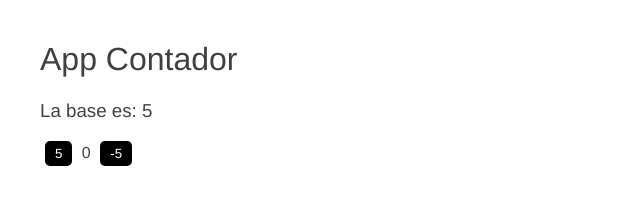
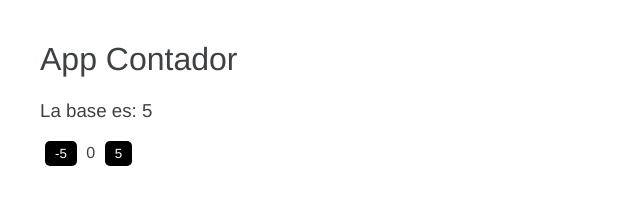
Before and after one commit to adrianGette/01-bases-angular, an Angular app: page / in a window 1280 px wide. Shown: the top 216 px of the page, without its empty margins (0-640 px from the left). Built offline with nearby package versions, Linux system fonts and the light colour scheme.

Commit message:
Crear el componente de app-contador manualmente

```diff
--- a/src/app/app.component.html
+++ b/src/app/app.component.html
@@ -1,8 +1,2 @@
-<h1>{{ titulo }}</h1>
-<h3>La base es: <strong> {{ base }} </strong></h3>
 
-<button (click)=" acumular( base ) "> {{ base }} </button>
-
-<span> {{ numero }} </span>
-
-<button (click)=" acumular( -base ) "> {{ -base }} </button>
+<app-contador></app-contador>
--- a/src/app/app.component.ts
+++ b/src/app/app.component.ts
@@ -6,11 +6,5 @@
   styleUrls: ['./app.component.css']
 })
 export class AppComponent {
-  titulo: string  = 'App Contador';
-  numero: number = 0;
-  base : number = 5;
 
-  acumular( valor: number ) {
-    this.numero += valor;
-  }
 }
--- a/src/app/app.module.ts
+++ b/src/app/app.module.ts
@@ -2,10 +2,12 @@
 import { BrowserModule } from '@angular/platform-browser';
 
 import { AppComponent } from './app.component';
+import { ContadorComponent } from './contador.component';
 
 @NgModule({
   declarations: [
-    AppComponent
+    AppComponent,
+    ContadorComponent
   ],
   imports: [
     BrowserModule
--- /dev/null
+++ b/src/app/contador.component.ts
@@ -0,0 +1,25 @@
+import { Component } from "@angular/core";
+
+@Component({
+    selector: 'app-contador',
+    template: `
+        <h1>{{ titulo }}</h1>
+        <h3>La base es: <strong> {{ base }} </strong></h3>
+
+        <button (click)=" acumular( -base ) "> {{ -base }} </button>
+
+        <span> {{ numero }} </span>
+
+        <button (click)=" acumular( +base ) "> {{ base }} </button>
+    `
+})
+
+export class ContadorComponent {
+    titulo: string  = 'App Contador';
+    numero: number = 0;
+    base : number = 5;
+
+    acumular( valor: number ) {
+        this.numero += valor;
+  }
+}
```
